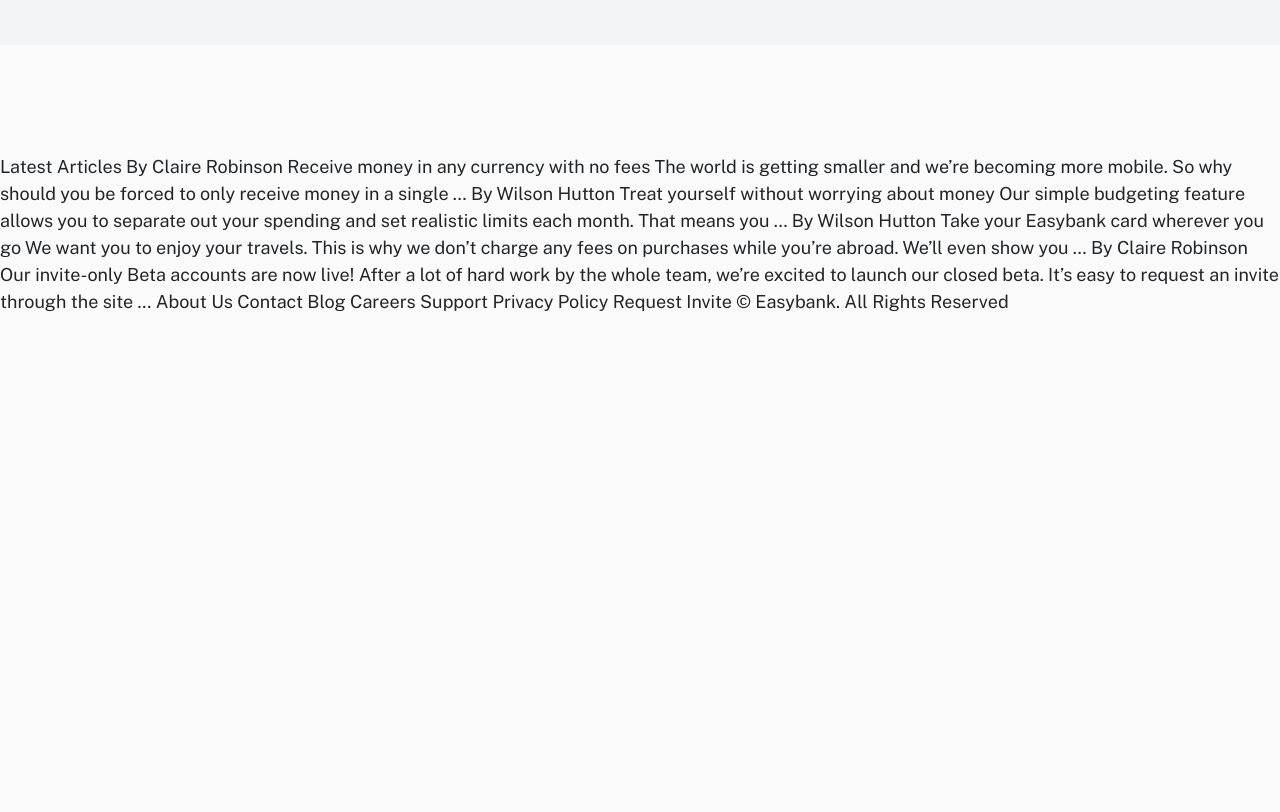
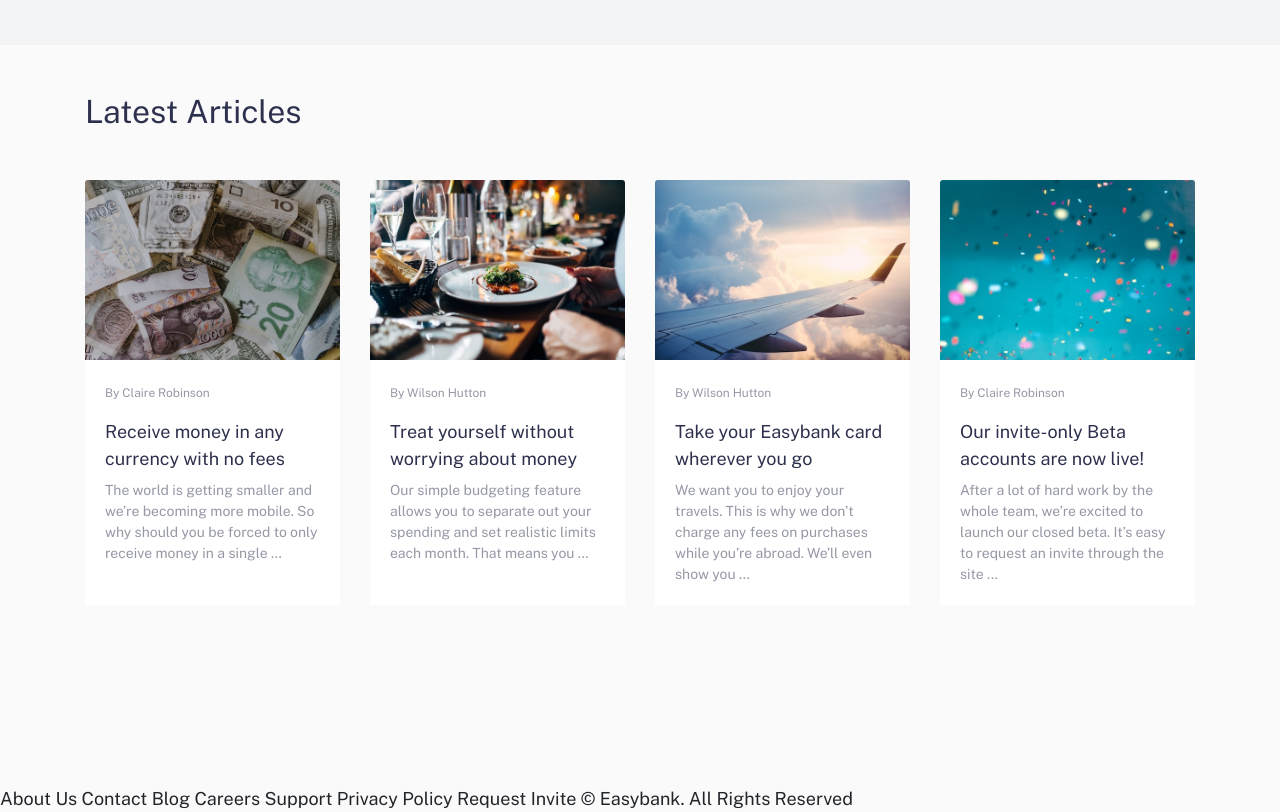
Before and after one commit to MaryamBaruwa/EasyBank, a plain HTML site: page index.html in a window 1280 px wide. Shown: the part 1275-2087 px from the top of the page. Before the commit the page ends 1590 px from the top, so only its background shows below. Drawn offline with nearby package versions, Linux system fonts and the light colour scheme.

Commit message:
75% done

```diff
--- a/css/style.css
+++ b/css/style.css
@@ -18,6 +18,7 @@ img {
 }
 a, a:hover {
     text-decoration: none;
+    cursor: pointer;
 }
 
 h1, h2, h3, h4, h5, h6 {
@@ -74,6 +75,26 @@ p {
     font-size: 18px;
 }
 
+/* Articles */
+.card {
+    background: inherit;
+    border: none;
+}
+.card img {
+    height: 180px;
+}
+.author {
+    font-size: 12px;
+}
+.card-note {
+    font-size: 14px;
+}
+.card a  {
+    color: hsl(233, 26%, 24%);
+}
+.card a:hover {
+    color: hsl(136, 65%, 51%);
+}
 
 
 
@@ -87,10 +108,6 @@ p {
 /* Media Classes */
 
 @media(max-width: 767px){
-    body {
-        padding-left: 7px;
-        padding-right: 7px;
-    }
     nav li {
         text-align: center;
     }
--- a/index.html
+++ b/index.html
@@ -16,6 +16,8 @@
 
 </head>
 <body>
+
+
   <nav class="navbar navbar-expand-lg navbar-light bg-light">
     <div class="container px-4">
       <a class="navbar-brand" href="#"><img src="images/logo.svg" alt="logo" #logo></a>
@@ -85,15 +87,57 @@
         <div class="col-md-3 text-center text-md-left">
           <img src="images/icon-onboarding.svg" alt="onboarding-icon" class="mb-4">
           <h4 class="py-2">Fast Onboarding</h4>
-          <p class="pb-4">We don’t do branches. Open your account in minutes online and start taking control
-  of your finances right away.</p>
+          <p class="pb-4">We don’t do branches. Open your account in minutes online and start taking control of your finances right away.</p>
         </div>
         <div class="col-md-3 text-center text-md-left">
           <img src="images/icon-api.svg" alt="API-icon" class="mb-4">
           <h4 class="py-2">Open API</h4>
-          <p class="pb-4">Manage your savings, investments, pension, and much more from one account. Tracking
-  your money has never been easier.</p>
+          <p class="pb-4">Manage your savings, investments, pension, and much more from one account. Tracking your money has never been easier.</p>
         </div>
+      </div>
+    </div>
+  </section>
+
+  <section id="latest-articles" class="my-5">
+    <div class="container">
+      <h2 class="my-5 text-center text-md-left">Latest Articles</h2>
+      <div class="row">
+        <div class="card col-md-3 mb-4">
+          <img src="images/image-currency.jpg" class="card-img-top" alt="currency-image">
+          <div class="card-body bg-white">
+            <p class="author mt-1">By Claire Robinson</p>
+            <a href="#" class="card-title">Receive money in any currency with no fees</a>
+            <p class="card-text card-note mt-2">The world is getting smaller and we’re becoming more mobile. So why should you be forced to only receive money in a single …</p>
+          </div>
+        </div>
+
+        <div class="card col-md-3 mb-4">
+          <img src="images/image-restaurant.jpg" class="card-img-top" alt="restaurant-image">
+          <div class="card-body bg-white">
+            <p class="author mt-1">By Wilson Hutton</p>
+            <a href="#" class="card-title">Treat yourself without worrying about money</a>
+            <p class="card-text card-note mt-2">Our simple budgeting feature allows you to separate out your spending and set realistic limits each month. That means you …</p>
+          </div>
+        </div>
+
+        <div class="card col-md-3 mb-4">
+          <img src="images/image-plane.jpg" class="card-img-top" alt="plane-image">
+          <div class="card-body bg-white">
+            <p class="author mt-1">By Wilson Hutton</p>
+            <a href="#" class="card-title">Take your Easybank card wherever you go</a>
+            <p class="card-text card-note mt-2">We want you to enjoy your travels. This is why we don’t charge any fees on purchases while you’re abroad. We’ll even show you …</p>
+          </div>
+        </div>
+
+        <div class="card col-md-3 mb-4">
+          <img src="images/image-confetti.jpg" class="card-img-top" alt="confetti-image">
+          <div class="card-body bg-white">
+            <p class="author mt-1">By Claire Robinson</p>
+            <a href="#" class="card-title">Our invite-only Beta accounts are now live!</a>
+            <p class="card-text card-note mt-2">After a lot of hard work by the whole team, we’re excited to launch our closed beta. It’s easy to request an invite through the site ...</p>
+          </div>
+        </div>
+
       </div>
     </div>
   </section>
@@ -108,27 +152,9 @@
 
 
 
-  Latest Articles
 
-  By Claire Robinson
-  Receive money in any currency with no fees
-  The world is getting smaller and we’re becoming more mobile. So why should you be
-  forced to only receive money in a single …
 
-  By Wilson Hutton
-  Treat yourself without worrying about money
-  Our simple budgeting feature allows you to separate out your spending and set
-  realistic limits each month. That means you …
 
-  By Wilson Hutton
-  Take your Easybank card wherever you go
-  We want you to enjoy your travels. This is why we don’t charge any fees on purchases
-  while you’re abroad. We’ll even show you …
-
-  By Claire Robinson
-  Our invite-only Beta accounts are now live!
-  After a lot of hard work by the whole team, we’re excited to launch our closed beta.
-  It’s easy to request an invite through the site ...
 
 
 
```
